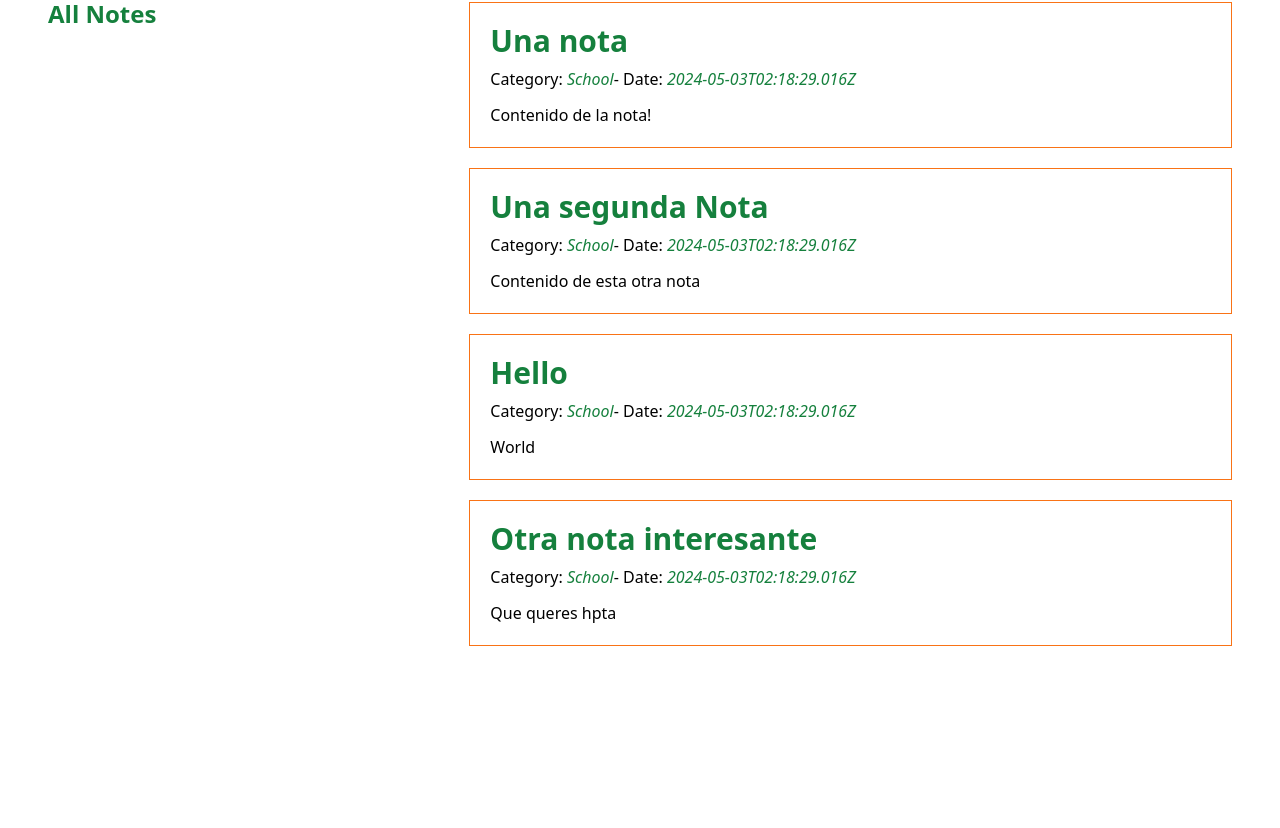
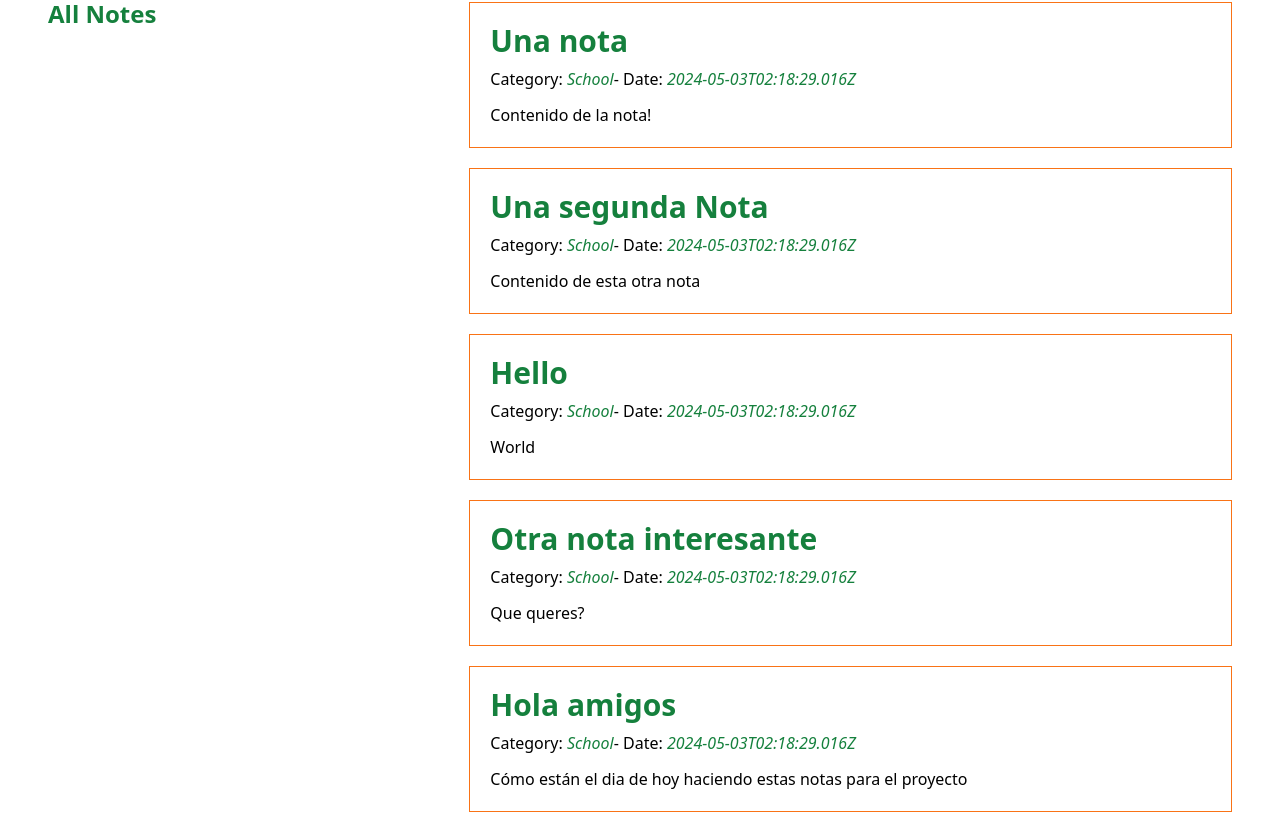
Before and after one commit to sesp13/my-notebook, a React (Vite) app: page / in a window 1280 px wide. Shown: the part 274-1102 px from the top of the page. Before the commit the page ends 968 px from the top, so only its background shows below. Built offline with nearby package versions, Linux system fonts and the light colour scheme; data requests are answered from the project's data file.

Commit message:
create test for new note pagew

```diff
--- a/db/db.json
+++ b/db/db.json
@@ -17,8 +17,13 @@
     },
     {
       "name": "Otra nota interesante",
-      "content": "Que queres hpta",
+      "content": "Que queres?",
       "id": 4
+    },
+    {
+      "name": "Hola amigos",
+      "content": "Cómo están el dia de hoy haciendo estas notas para el proyecto",
+      "id": 5
     }
   ],
   "categories": [
--- a/src/components/utilities/CustomAlert.tsx
+++ b/src/components/utilities/CustomAlert.tsx
@@ -17,7 +17,10 @@ export const CustomAlert = (props: CustomAlertProps) => {
     alertType === 'success' ? successClasses : errorClasses;
 
   return (
-    <div className={`max-w-sm mx-auto mt-10 ${additionalClasses}`}>
+    <div
+      className={`max-w-sm mx-auto mt-10 ${additionalClasses}`}
+      aria-label="custom-alert"
+    >
       <div className={computedClasses} role="alert">
         {title !== undefined ? (
           <strong className="font-bold">{title}</strong>
--- a/src/pages/NewNote/NewNotePage.tsx
+++ b/src/pages/NewNote/NewNotePage.tsx
@@ -44,7 +44,7 @@ export const NewNotePage = () => {
   };
 
   return (
-    <>
+    <section aria-label='new-note-page'>
       <h1 className="font-semibold leading-7 text-main text-3xl">
         Create a new note
       </h1>
@@ -61,6 +61,6 @@ export const NewNotePage = () => {
         ''
       )}
       <NewNoteForm onSave={(note) => saveNotes(note)} />
-    </>
+    </section>
   );
 };
```
Also changed, not shown: 1 other file (tests, documents, lock files or other folders).
